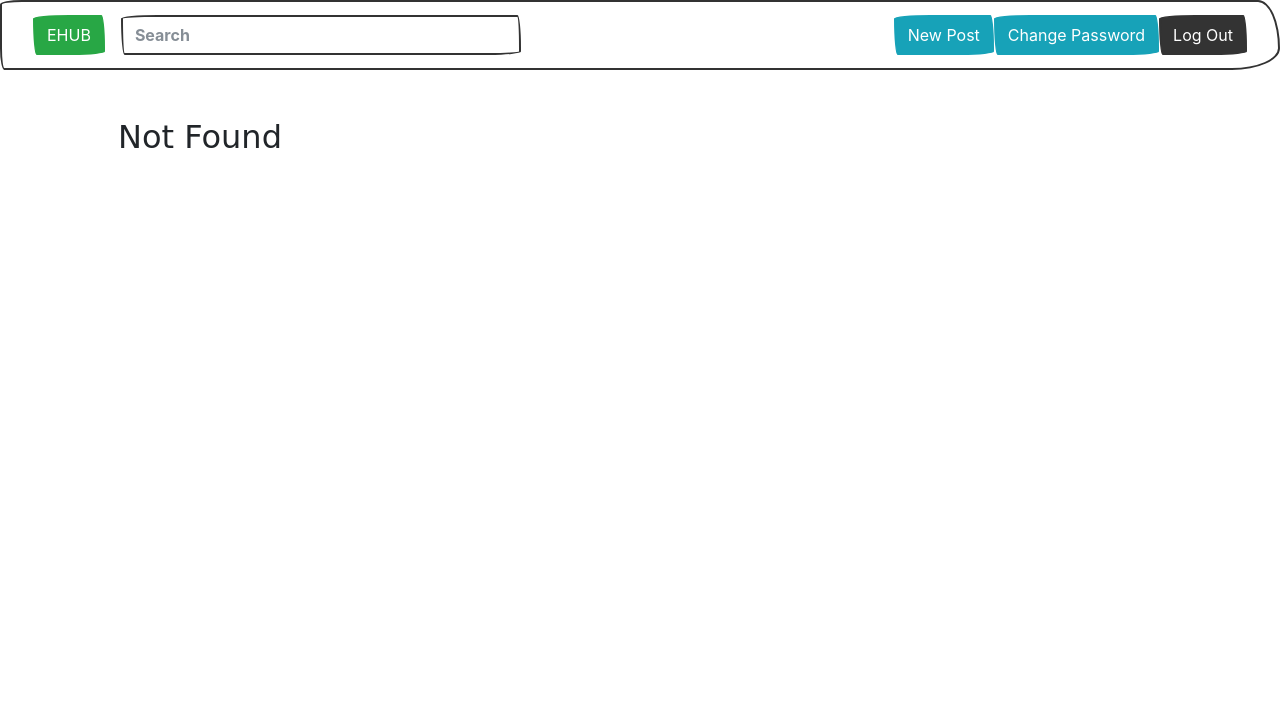
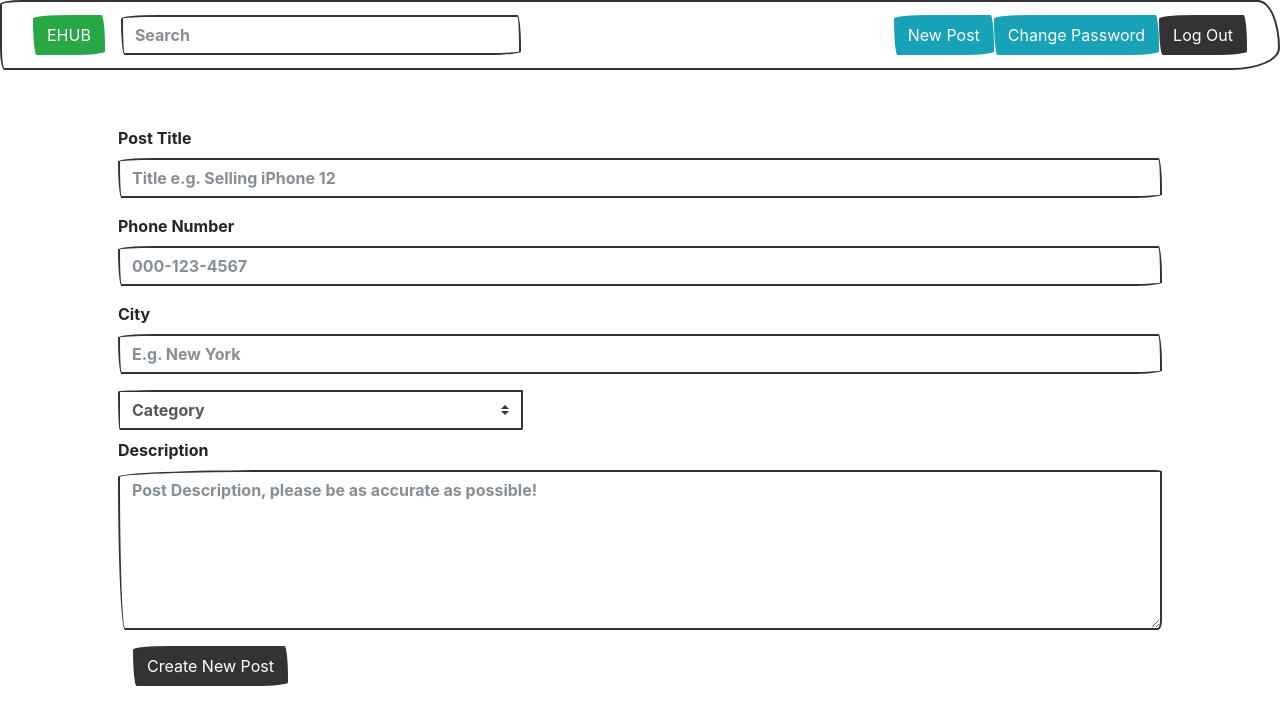
Before and after one commit to ionut-th/webapp, a Flask app: page /newpost in a window 1280 px wide. Shown: the top 725 px of the page. Run offline with Flask 2, Linux system fonts and the light colour scheme; a user stored in the database is signed in; some libraries are stand-ins or nearby versions; some web fonts are replaced.

Commit message:
Implemented NewPost page
Implemented NewPost page

```diff
--- a/flaskr/app.py
+++ b/flaskr/app.py
@@ -11,8 +11,10 @@ from sqlbase import *
 from helpers import apology, login_required, usd
 
 # Configure application
-template_dir = os.path.abspath('./flaskr/templates') # ./templates  up the path into templates
-app = Flask(__name__, template_folder=template_dir) # also set template folder path
+# ./templates  up the path into templates
+template_dir = os.path.abspath('./flaskr/templates')
+# also set template folder path
+app = Flask(__name__, template_folder=template_dir)
 app.config.from_object("config.DevelopmentConfig")
 
 # Ensure templates are auto-reloaded
@@ -29,6 +31,7 @@ def after_request(response):
     response.headers["Pragma"] = "no-cache"
     return response
 
+
 # Custom filter
 app.jinja_env.filters["usd"] = usd
 
@@ -37,7 +40,6 @@ app.config["SESSION_FILE_DIR"] = mkdtemp()
 app.config["SESSION_PERMANENT"] = False
 app.config["SESSION_TYPE"] = "filesystem"
 Session(app)
-
 
 
 @app.route("/")
@@ -51,7 +53,52 @@ def index():
         "Selling AUID X5",
         "Selling House New York"
     }
-    return render_template("index.html", listPosts= posts)
+    return render_template("index.html", listPosts=posts)
+
+
+@app.route("/newpost", methods=["GET", "POST"])
+@login_required
+def newpost():
+    # TODO
+    # Render a page where you can create a new post
+    # Query the database to add the new post
+    if request.method == "POST":
+        print("NEW POST CREATED")
+        _title = request.form.get("title")
+        descr = request.form.get("description")
+        catg = request.form.get("category")
+        phone = request.form.get("phone")
+        city = request.form.get("city")
+        if not _title or len(_title)< 6:
+            return render_template("newpost.html", error="Please provide all the details")
+        if not descr or len(descr) < 6:
+            return render_template("newpost.html", error="Please provide all the details")
+        if not catg or catg== "Category":
+            return render_template("newpost.html", error="Please provide all the details")
+        if not phone or len(phone) < 6:
+            return render_template("newpost.html", error="Please provide all the details")
+        if not city or len(city) < 2:
+            return render_template("newpost.html", error="Please provide all the details")
+
+        print(_title, descr, catg,phone, city, flush=True)
+
+
+        db = engine.connect()
+        userId = session['user_id']
+        ins = posts.insert().values(
+            owner_id=userId,
+            title=_title,
+            details=descr,
+            city=city,
+            phone=phone,
+            section=catg
+        )
+        print(ins, flush=True)
+        db.execute(ins)
+
+        db.close()
+        return render_template("newpost.html", msg="Post Created Successfully")
+    return render_template("newpost.html")
 
 
 @app.route("/login", methods=["GET", "POST"])
@@ -79,10 +126,10 @@ def login():
 
         s = "SELECT username, hash, id FROM users WHERE username =(?)"
         res = db.execute(s, user)
-        row= res.fetchone()
+        row = res.fetchone()
 
         if row != None:
-            uhash= row[1]
+            uhash = row[1]
             _id = row[2]
         else:
             return render_template("login.html", msg="User does not exist")
@@ -115,7 +162,7 @@ def register():
     session.clear()
     db = engine.connect()
 
-     # User reached route via POST (as by submitting a form via POST)
+    # User reached route via POST (as by submitting a form via POST)
     if request.method == "POST":
         # Ensure username was submitted
         if not request.form.get("username"):
@@ -131,25 +178,26 @@ def register():
         # check for valid input
         if len(user) < 3:
             return apology("user too short", 403)
-        if len(password) <3:
+        if len(password) < 3:
             return apology("password too short")
         if password != confirmation:
             return apology("password and retyped passwords do not match!")
 
-
         # Check if user exists
-        s = select([users.c.username]).where(users.c.username==user)
-        res= db.execute(s)
+        s = select([users.c.username]).where(users.c.username == user)
+        res = db.execute(s)
         res = res.fetchone()
         if res and user == res[0]:
             return render_template("register.html", msg="Username in use")
 
-
-        #generate pass hash
+        # generate pass hash
         passHash = generate_password_hash(password, "sha256")
         # Insert Query into DB
         ins = users.insert().values(username=user, hash=passHash)
         db.execute(ins)
+
+
+
         # Redirect user to home page
         db.close()
         return redirect("/login")
@@ -202,7 +250,7 @@ def changepass():
             db.close()
             return redirect("/login")
 
-        check = check_password_hash( usr, curPass)
+        check = check_password_hash(usr, curPass)
 
         if not check:
             db.close()
@@ -213,5 +261,4 @@ def changepass():
             db.close()
             return render_template("changepass.html", msg="Password changed successfully")
 
-
     return render_template("changepass.html")
--- /dev/null
+++ b/flaskr/templates/newpost.html
@@ -0,0 +1,54 @@
+{% extends "layout.html" %}
+
+{% block title %}
+New Post
+{% endblock %}
+
+{% block main %}
+<form action="/newpost" method="post">
+
+    <div class="mb-3">
+        <h5 style="color: green;">{{msg}}</h5>
+        <h5 style="color: red;">{{error}}</h5>
+
+        <label for="exampleFormControlInput1" class="form-label">Post Title</label>
+        <input type="text" class="form-control" id="exampleFormControlInput1" name="title"
+            placeholder="Title e.g. Selling iPhone 12">
+    </div>
+
+    <div class="mb-3">
+        <label for="exampleFormControlInput2" class="form-label">Phone Number</label>
+        <input type="text" class="form-control" id="exampleFormControlInput2" name="phone"
+            placeholder="000-123-4567">
+    </div>
+
+    <div class="mb-3">
+        <label for="exampleFormControlInput3" class="form-label">City</label>
+        <input type="text" class="form-control" id="exampleFormControlInput3" name="city"
+            placeholder="E.g. New York">
+    </div>
+
+    <div class="row mr-auto col-sm-5 mt-2">
+        <select name="category" class="custom-select">
+            <option selected>Category</option>
+            <option value="1">Job Listing</option>
+            <option value="3">Sell General</option>
+            <option value="4">Sell Electronics</option>
+            <option value="5">Sell AUTO</option>
+            <option value="6">Sell Real Estate</option>
+            <option value="2">Lost / Found</option>
+        </select>
+    </div>
+
+    <div class="mb-3 mt-2">
+        <label for="exampleFormControlTextarea1" class="form-label">Description</label>
+        <textarea class="form-control" id="exampleFormControlTextarea1" name="description" rows="6" placeholder="Post Description, please be as accurate as possible!"></textarea>
+    </div>
+
+    <div class="col-auto mx-auto ">
+        <button class="btn btn-primary" type="submit">Create New Post</button>
+    </div>
+
+
+</form>
+{% endblock %}
```
Also changed, not shown: flaskr/sqlbase.py (+12 -0 lines), flaskr/templates/login.html (+4 -4 lines), flaskr/templates/register.html (+5 -3 lines), flaskr/database/ehub.db.
